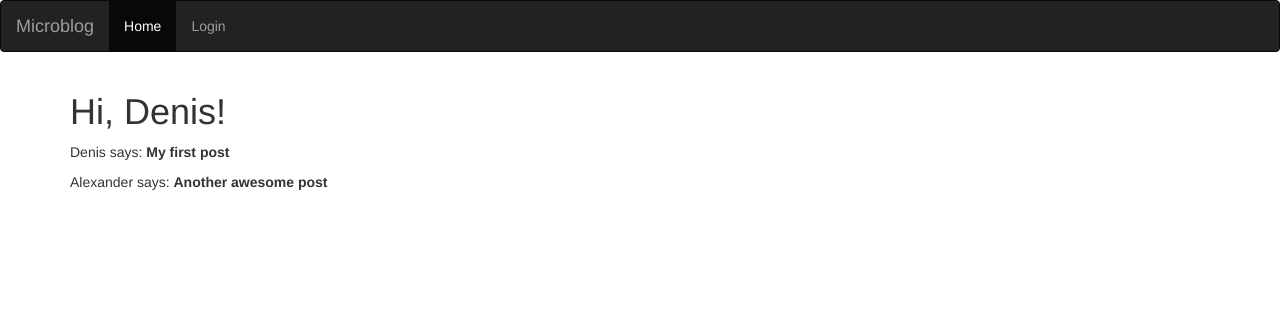
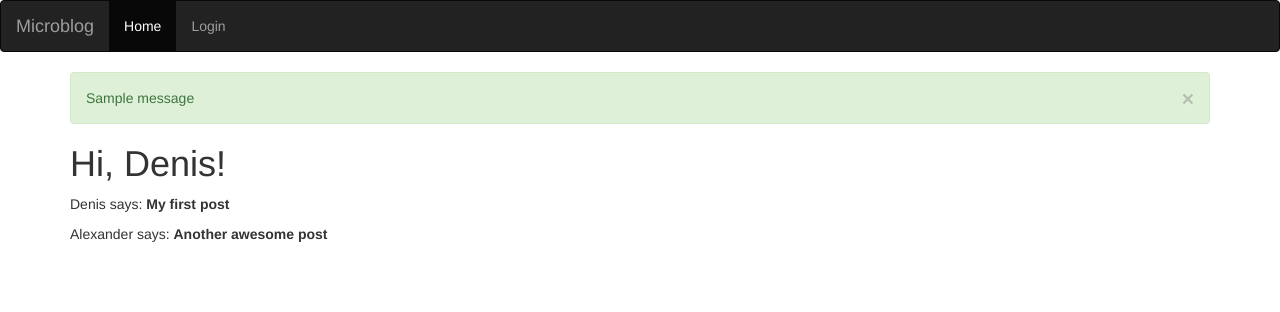
Before and after one commit to DennZo1993/microblog, a Flask app: page / in a window 1280 px wide. Shown: the top 312 px of the page. Run offline with Flask 2, Linux system fonts and the light colour scheme; tables that the repository leaves empty hold one stand-in row (values such as "Sample post"); one stand-in notice (Sample message) is shown; some libraries are stand-ins or nearby versions.

Commit message:
Support flashed messages in templates

```diff
--- a/app/templates/base.html
+++ b/app/templates/base.html
@@ -25,6 +25,21 @@
 
 {% block content %}
   <div class="container">
+    {% with messages = get_flashed_messages(with_categories=true) %}
+    {% if messages %}
+        {% for category, message in messages %}
+        {% set alert_category = category %}
+        {% if category == "message" %}
+            {% set alert_category = "info" %}
+        {% endif %}
+        <div class="alert alert-{{ alert_category }}" role="alert" alert-dismissible>
+            <a href="#" class="close" data-dismiss="alert" aria-label="close">&times;</a>
+            {{ message }}
+        </div>
+        {% endfor %}
+    {% endif %}
+    {% endwith %}
+
     {% block app_content %}{% endblock %}
   </div>
 {% endblock %}
```
